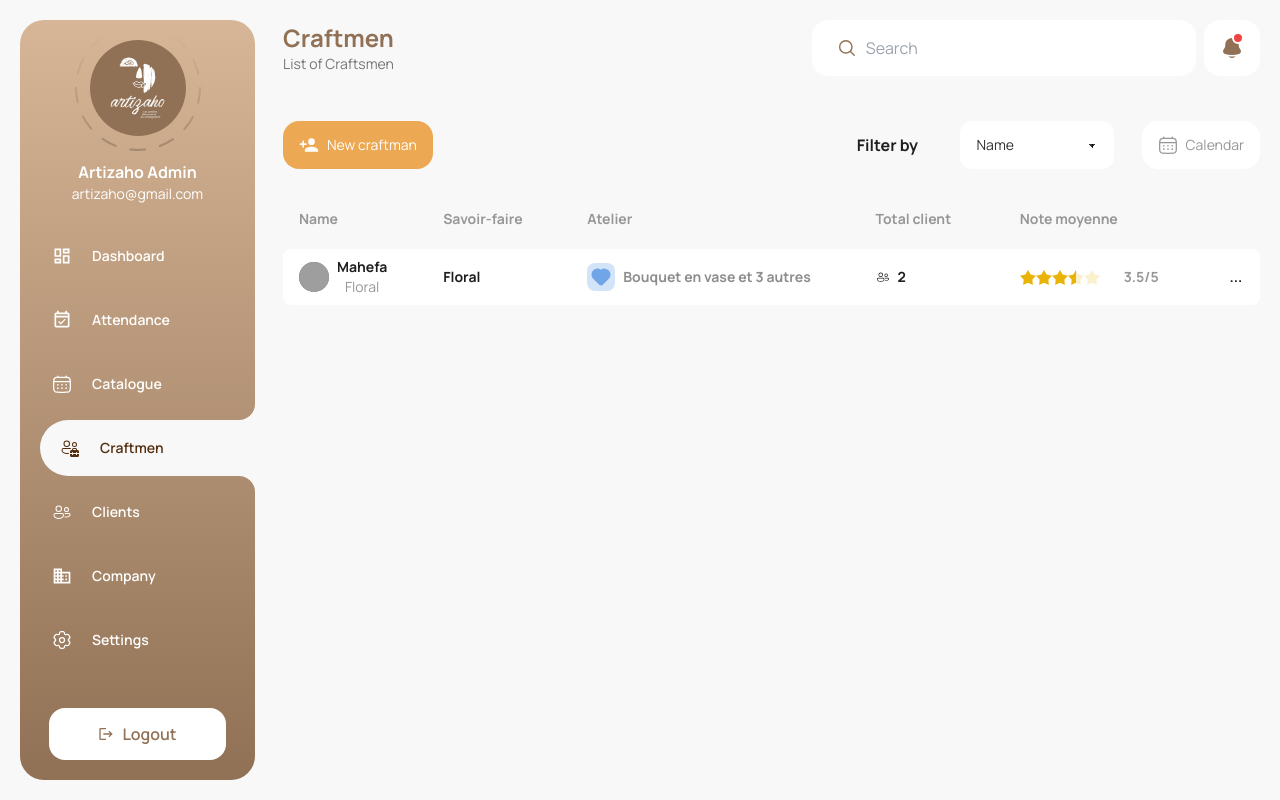
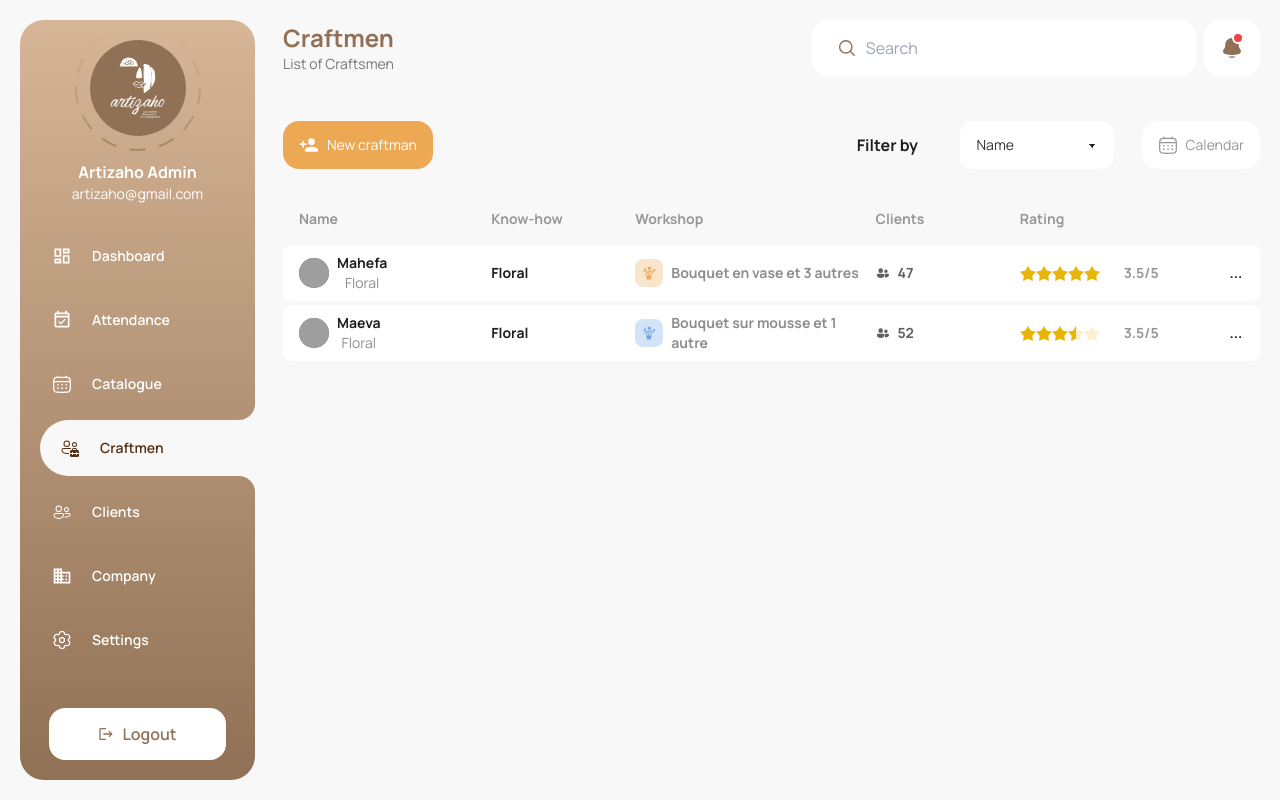
Before and after one commit to andrianina4/ARTIZAHO, a Next.js app: page /admin/craftmen in a window 1280 px wide. Built offline with nearby package versions, Linux system fonts and the light colour scheme; grey boxes are pictures that could not be loaded.

Commit message:
fix craftmen

```diff
--- a/app/admin/company/component/Proposal.tsx
+++ b/app/admin/company/component/Proposal.tsx
@@ -10,7 +10,7 @@ const headerList = ["Name", "Date Proposed", "Time", "Workshop", "Participants"]
 const companies: IProposalCompany[] = [
 	{
 		company_id: 1,
-		company_name: "Company 1",
+		company_name: "Codeo Travel",
 		company_image: "/temp/vase.png",
 		company_date_proposed: new Date(),
 		company_time_proposed: "10:00 AM",
@@ -19,7 +19,7 @@ const companies: IProposalCompany[] = [
 	},
 	{
 		company_id: 2,
-		company_name: "Company 2",
+		company_name: "Google",
 		company_image: "/temp/vase.png",
 		company_date_proposed: new Date(),
 		company_time_proposed: "11:00 AM",
@@ -28,7 +28,7 @@ const companies: IProposalCompany[] = [
 	},
 	{
 		company_id: 3,
-		company_name: "Company 3",
+		company_name: "Meta",
 		company_image: "/temp/vase.png",
 		company_date_proposed: new Date(),
 		company_time_proposed: "12:00 PM",
@@ -37,7 +37,7 @@ const companies: IProposalCompany[] = [
 	},
 	{
 		company_id: 4,
-		company_name: "Company 4",
+		company_name: "Neflix",
 		company_image: "/temp/vase.png",
 		company_date_proposed: new Date(),
 		company_time_proposed: "01:00 PM",
@@ -46,7 +46,7 @@ const companies: IProposalCompany[] = [
 	},
 	{
 		company_id: 5,
-		company_name: "Company 5",
+		company_name: "Nexta",
 		company_image: "/temp/vase.png",
 		company_date_proposed: new Date(),
 		company_time_proposed: "02:00 PM",
--- a/app/admin/craftmen/content/listSection.tsx
+++ b/app/admin/craftmen/content/listSection.tsx
@@ -1,20 +1,52 @@
-import React from 'react'
-import CraftemenItem from '../craftemenItem'
+import React, {useState} from "react";
+import CraftemenItem from "../craftemenItem";
+import {ICraftmanItem} from "@/types/ICraftman";
+import {FlowerOne} from "@/constants/link/icons";
 
-function ListSection() {
-  return (
-    <div className='flex flex-col'>
-          <div className='grid grid-cols-custom-2 ml-4 mt-10 mb-4'>
-             <span className='text-gray-60% font-bold text-sm'>Name</span>
-             <span className='text-gray-60% font-bold text-sm' >Savoir-faire</span>
-             <span className='text-gray-60% font-bold text-sm'>Atelier</span>
-             <span className='text-gray-60% font-bold text-sm'>Total client</span>
-             <span className='text-gray-60% font-bold text-sm'>Note moyenne</span>
-          </div>
-          <CraftemenItem img={"/temp/vase.png"}/>
-      </div>
+const headerList = ["Name", "Know-how", "Workshop", "Clients", "Rating"];
 
-  )
+const data: ICraftmanItem[] = [
+	{
+		craftman_name: "Mahefa",
+		craftman_image: "/temp/vase.png",
+		craftman_domaine: "Floral",
+		craftman_workshop: {
+			name: "Bouquet en vase et 3 autres",
+			icon: <FlowerOne />,
+			color: "bronze",
+		},
+		craftman_nb_client: 47,
+	},
+	{
+		craftman_name: "Maeva",
+		craftman_image: "/temp/vase.png",
+		craftman_domaine: "Floral",
+		craftman_workshop: {
+			name: "Bouquet sur mousse et 1 autre ",
+			icon: <FlowerOne />,
+			color: "blue",
+		},
+		craftman_nb_client: 52,
+	},
+];
+
+export default function ListSection() {
+	const [Data, setData] = useState<ICraftmanItem[]>(data);
+
+	return (
+		<>
+			<div className="grid grid-cols-custom-2 ml-4 mt-10 mb-4">
+				{headerList.map((item, index) => (
+					<span className="text-gray-60% font-bold text-sm" key={index}>
+						{item}
+					</span>
+				))}
+			</div>
+			<div>
+				{Data.map((craftman, index) => (
+					<CraftemenItem key={index} craftman={craftman} />
+				))}
+			</div>
+		</>
+	);
 }
-
-export default ListSection
--- a/app/admin/craftmen/craftemenItem.tsx
+++ b/app/admin/craftmen/craftemenItem.tsx
@@ -1,41 +1,48 @@
 import React from "react";
-import {Heart, Users} from "@/constants/link/icons";
+import {PeopleFill} from "@/constants/link/icons";
 import StarScore from "@/components/star-score";
 import Image from "next/image";
+import {ICraftmanItem} from "@/types/ICraftman";
+import {colorBackground, colorText} from "@/types/IColor";
 
 type Props = {
 	img: string;
 };
 
-function CraftemenItem(props: Props) {
-	const {img} = props;
+function CraftemenItem({craftman}: {craftman: ICraftmanItem}) {
+	const bg: string = colorBackground[craftman.craftman_workshop.color];
+	const txt: string = colorText[craftman.craftman_workshop.color];
+
 	return (
-		<div className="grid grid-cols-custom-2 text-sm font-bold bg-white items-center rounded-lg h-14 pl-4 my-1 ">
+		<div className="grid grid-cols-custom-2 text-sm font-bold bg-white items-center rounded-lg h-14 pl-4 my-1">
+			{/* NOM et IMAGE */}
 			<div className="flex items-center gap-2">
 				<div className="w-[30px] h-[30px] rounded-full bg-slate-500 relative">
-					<Image src={img} alt={`shopping-1`} fill className="rounded-full" />
+					<Image src={craftman.craftman_image} alt={`shopping-1`} fill className="rounded-full" />
 				</div>
-				<div className="flex flex-col items-center ">
-					<p className="text-black-default font-bold">Mahefa</p>
-					<p className="text-gray-60% font-normal"> Floral</p>
+				<div className="flex flex-col items-center">
+					<p className="font-bold">{craftman.craftman_name}</p>
+					<p className="font-normal opacity-50">{craftman.craftman_domaine}</p>
 				</div>
 			</div>
-			<div>Floral</div>
-			{/* <div className='flex items-center gap-2'>
-           <div className='bg-blue bg-opacity-20 text-blue h-[28px] w-[28px] rounded-lg flex justify-center items-center' > <Heart/></div>
-            <span className='font-normal text-gray-60%'>Bouquet en vase et 3 autres</span>
-        </div> */}
+			{/* DOMAINE */}
+			<div>{craftman.craftman_domaine}</div>
+			{/* WORKSHOP */}
 			<div className="flex items-center gap-2">
 				<div
-					className={`w-7 h-7 flex items-center justify-center bg-blue text-blue bg-opacity-30 rounded-lg`}>
-					<Heart />
+					className={`w-7 h-7 flex items-center justify-center ${txt} ${bg} bg-opacity-30 rounded-lg`}>
+					{craftman.craftman_workshop.icon}
 				</div>
-				<p className="opacity-50">Bouquet en vase et 3 autres</p>
+				<p className="opacity-50">{craftman.craftman_workshop.name}</p>
 			</div>
+			{/* NB CLIENT */}
 			<div className="flex gap-2 items-center">
-				<Users /> 2
+				<PeopleFill className="opacity-70" />
+				<div className="opacity-70">{craftman.craftman_nb_client}</div>
 			</div>
+			{/* STAR */}
 			<StarScore />
+			{/* DON'T KNOW */}
 			<button>...</button>
 		</div>
 	);
--- a/tailwind.config.ts
+++ b/tailwind.config.ts
@@ -10,7 +10,7 @@ const config: Config = {
 		extend: {
 			gridTemplateColumns: {
 				custom: "10% 15% 15% 15% 15% 15% 10% 5%",
-				"custom-2": "15% 15% 30% 15% 20% 5%",
+				"custom-2": "20% 15% 25% 15% 20% 5%",
 				"custom-3": "15% 25% 20% 20% 10% 10%",
 				"custom-4": "20% 40% 25% 15%",
 				"custom-5": "25% 50% 25%",
```
Also changed, not shown: types/ICraftman.ts (+24 -14 lines).
